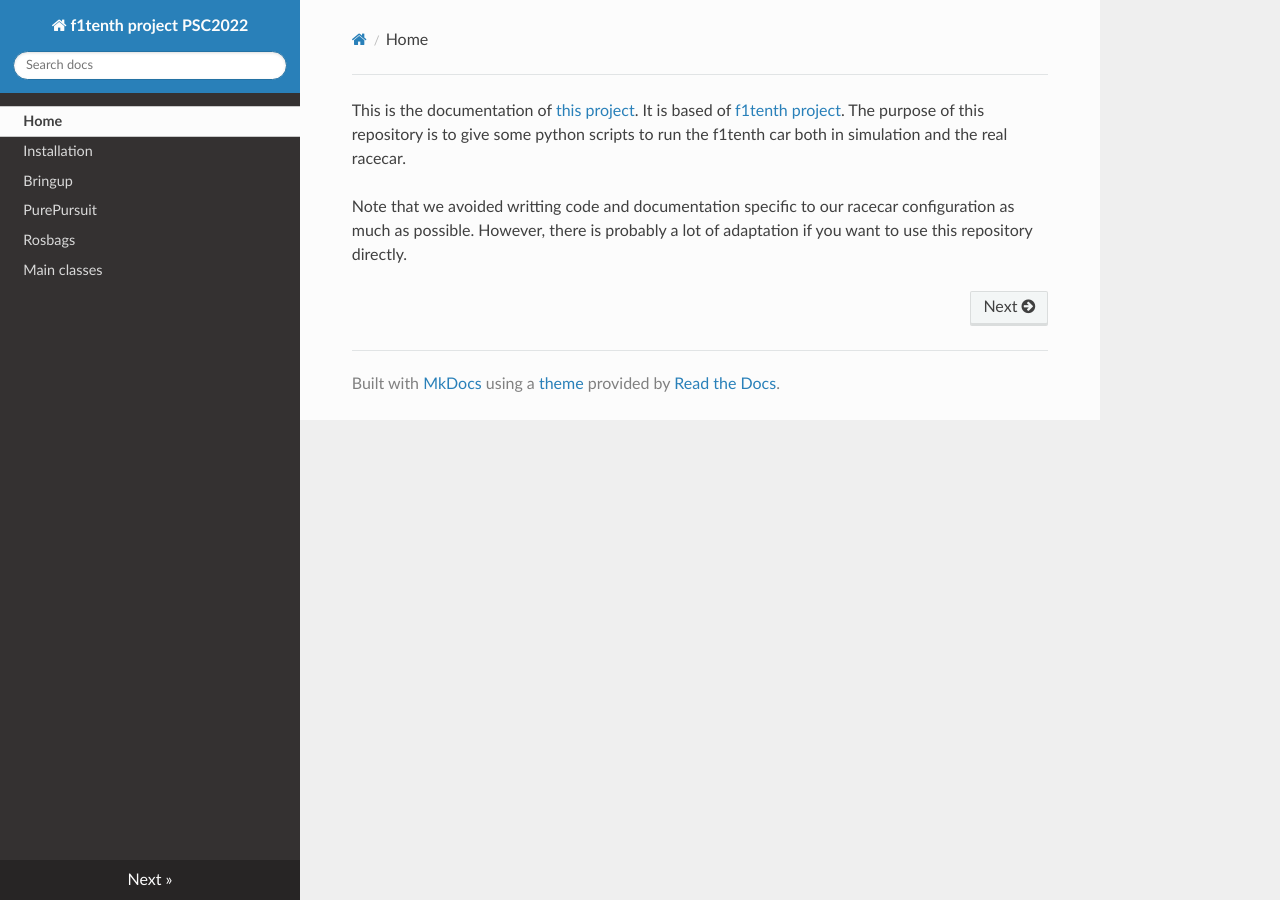
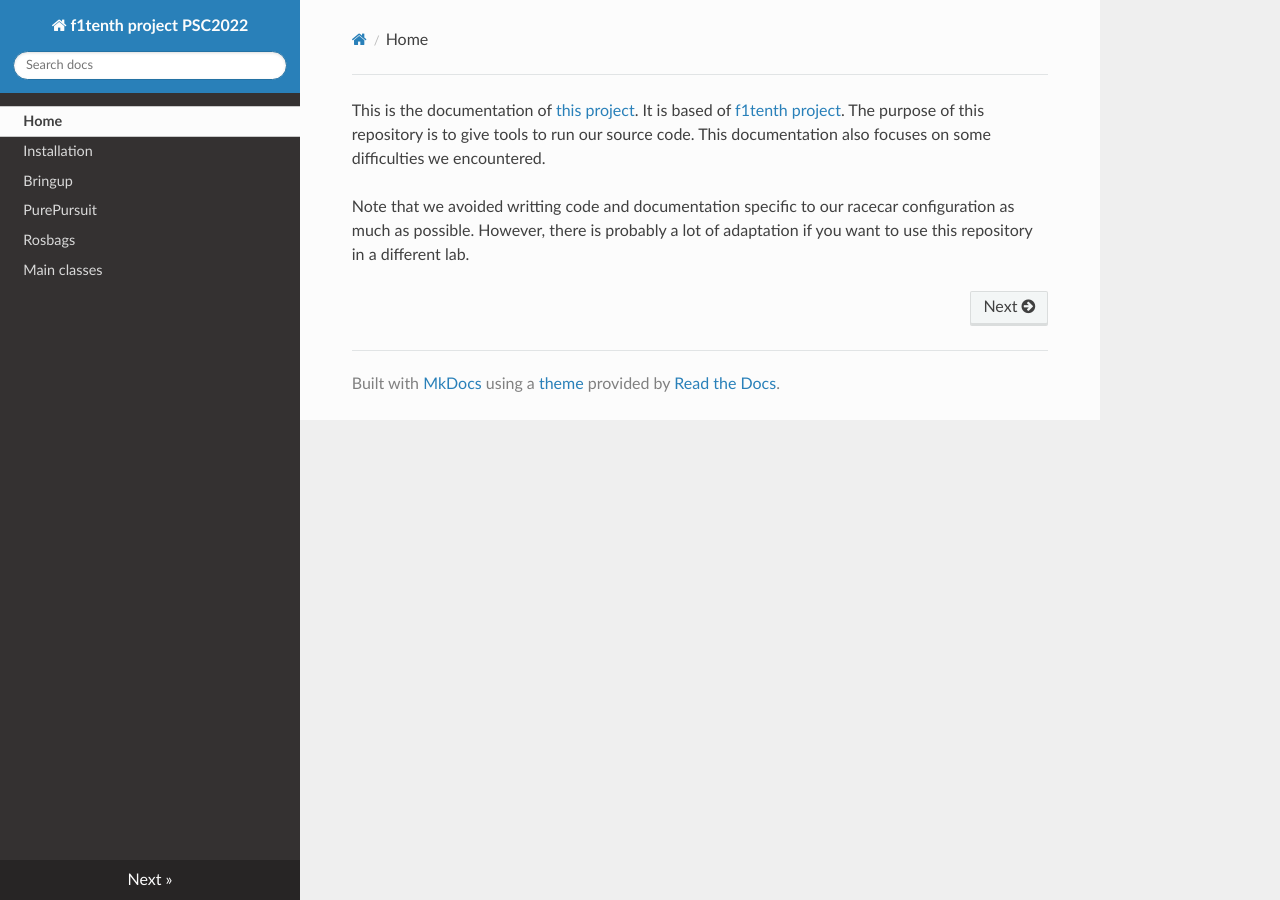
Before and after one commit to pe712/PSC, an MkDocs documentation site: the page built from docs/docs/index.md, in a window 1280 px wide. Built offline with MkDocs 1.6.1, drawn with Linux system fonts in a browser that asks for light colours; nearby versions of some CDN libraries.

Commit message:
Update index.md

```diff
--- a/docs/docs/index.md
+++ b/docs/docs/index.md
@@ -1,3 +1,3 @@
-This is the documentation of [this project](https://github.com/pe712/PSC). It is based of [f1tenth project](https://f1tenth.org/learn.html). The purpose of this repository is to give some python scripts to run the f1tenth car both in simulation and the real racecar.
+This is the documentation of [this project](https://github.com/pe712/PSC). It is based of [f1tenth project](https://f1tenth.org/learn.html). The purpose of this repository is to give tools to run our source code. This documentation also focuses on some difficulties we encountered.
 
-Note that we avoided writting code and documentation specific to our racecar configuration as much as possible. However, there is probably a lot of adaptation if you want to use this repository directly.
+Note that we avoided writting code and documentation specific to our racecar configuration as much as possible. However, there is probably a lot of adaptation if you want to use this repository in a different lab.
```
